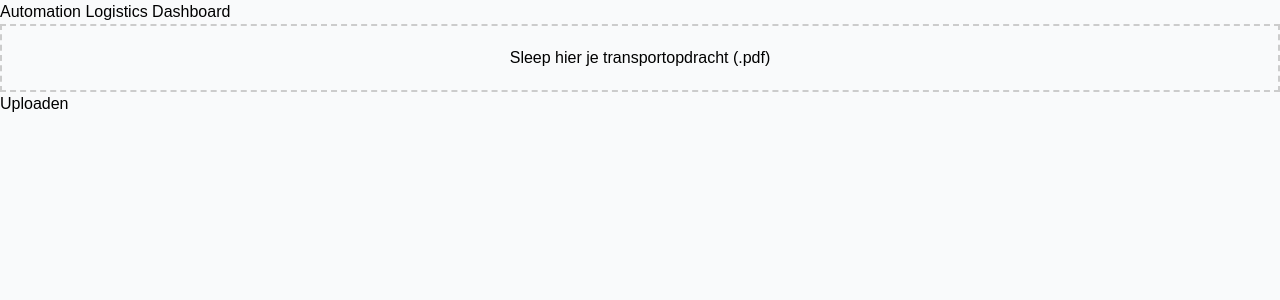
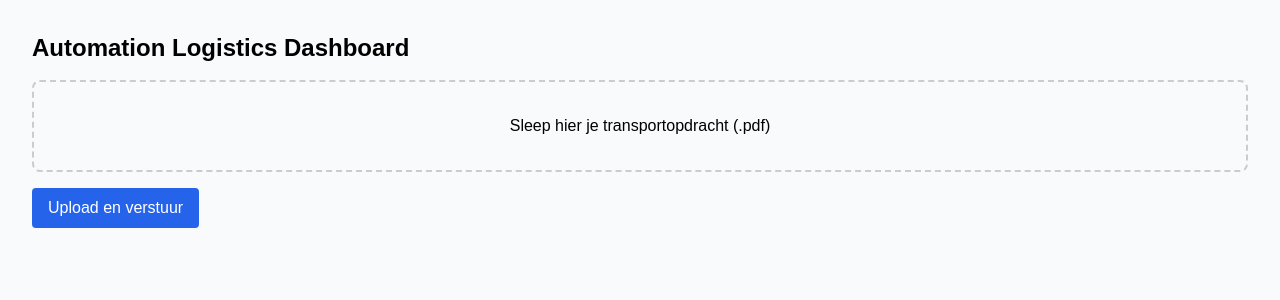
Before and after one commit to RBlancoSaa/Dashboard, a React (Vite) app: page / in a window 1280 px wide. Shown: the top 300 px of the page. Built offline with nearby package versions, Linux system fonts and the light colour scheme.

Commit message:
Fix: correcte endpoint + verbeterde feedback en upload UI

```diff
--- a/src/App.jsx
+++ b/src/App.jsx
@@ -1,7 +1,8 @@
 import React, { useState, useRef } from 'react';
 
 export default function App() {
-  const [fileName, setFileName] = useState("");
+  const [fileName, setFileName] = useState('');
+  const [statusMessage, setStatusMessage] = useState('');
   const fileInputRef = useRef(null);
 
   const handleUpload = async (event) => {
@@ -9,36 +10,35 @@ export default function App() {
 
     const file = fileInputRef.current.files[0];
     if (!file) {
-      alert("Geen bestand geselecteerd");
+      setStatusMessage('❌ Geen bestand geselecteerd.');
       return;
     }
 
     const formData = new FormData();
-    formData.append("file", file);
+    formData.append('pdf', file); // let op: veldnaam moet "pdf" zijn, niet "file"
 
     try {
-      const response = await fetch('https://automatinglogistics-api.onrender.com/api/upload', {
+      const response = await fetch('/api/transportopdracht', {
         method: 'POST',
         body: formData,
       });
 
       if (!response.ok) {
         const text = await response.text();
-        alert('Server gaf fout: ' + text);
-        return;
+        throw new Error(text || 'Upload mislukt');
       }
 
       const data = await response.json();
-      alert('Upload gelukt! Je krijgt de mail binnenkort.');
+      setStatusMessage(`✅ Upload gelukt! Bestand: ${data.bestandsnaam}`);
     } catch (error) {
-      alert('Netwerkfout: ' + error.message);
+      setStatusMessage(`❌ Fout bij upload: ${error.message}`);
     }
   };
 
   const handleDrop = (e) => {
     e.preventDefault();
     const file = e.dataTransfer.files[0];
-    if (file && file.type === "application/pdf") {
+    if (file && file.type === 'application/pdf') {
       const dataTransfer = new DataTransfer();
       dataTransfer.items.add(file);
       fileInputRef.current.files = dataTransfer.files;
@@ -47,29 +47,46 @@ export default function App() {
   };
 
   return (
-    <div>
-      <h1>Automation Logistics Dashboard</h1>
+    <div className="p-8">
+      <h1 className="text-2xl font-bold mb-4">Automation Logistics Dashboard</h1>
+
       <form onSubmit={handleUpload}>
         <div
           onDrop={handleDrop}
-          onDragOver={e => e.preventDefault()}
+          onDragOver={(e) => e.preventDefault()}
           onClick={() => fileInputRef.current.click()}
-          style={{border: '2px dashed #ccc', padding: 20, textAlign: 'center', cursor: 'pointer'}}
+          style={{
+            border: '2px dashed #ccc',
+            padding: '2rem',
+            textAlign: 'center',
+            cursor: 'pointer',
+            borderRadius: '8px',
+            marginBottom: '1rem',
+          }}
         >
           Sleep hier je transportopdracht (.pdf)
-          {fileName && <div>Geselecteerd: {fileName}</div>}
+          {fileName && <div style={{ marginTop: '1rem' }}>📄 {fileName}</div>}
         </div>
 
         <input
           ref={fileInputRef}
           type="file"
           accept=".pdf"
-          style={{display: 'none'}}
-          onChange={(e) => setFileName(e.target.files[0]?.name || "")}
+          style={{ display: 'none' }}
+          onChange={(e) => setFileName(e.target.files[0]?.name || '')}
         />
 
-        <button type="submit">Uploaden</button>
+        <button
+          type="submit"
+          className="bg-blue-600 text-white px-4 py-2 rounded hover:bg-blue-700"
+        >
+          Upload en verstuur
+        </button>
       </form>
+
+      {statusMessage && (
+        <p className="mt-4">{statusMessage}</p>
+      )}
     </div>
   );
 }
```
